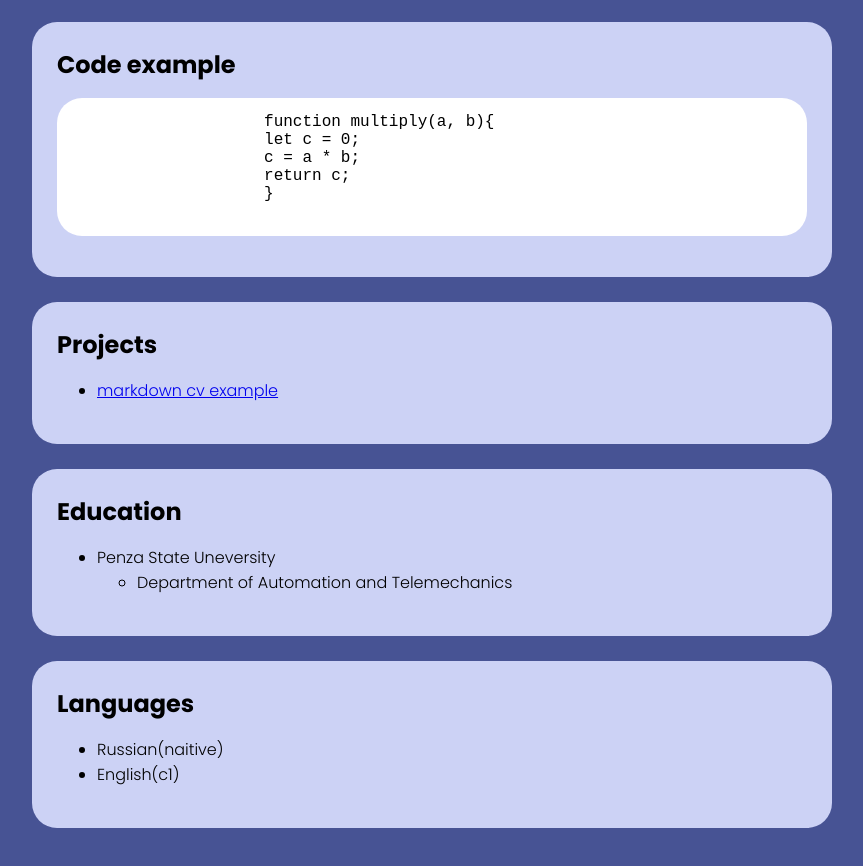
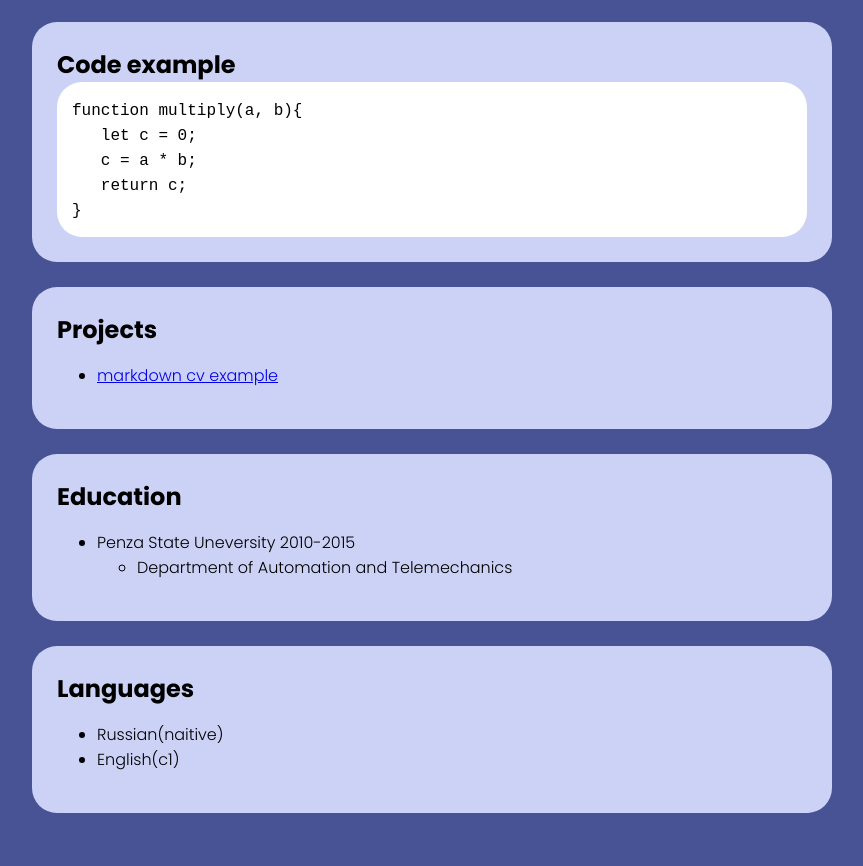
Before and after one commit to AntonSmelchakov/rsschool-cv, a plain HTML site: page index.html in a window 1280 px wide. Shown: the part 1143-2009 px from the top of the page, without its empty margins (208-1071 px from the left). Drawn offline with Linux system fonts and the light colour scheme.

Commit message:
fix: fix w3c errors

```diff
--- a/index.html
+++ b/index.html
@@ -14,9 +14,7 @@
   <body>
     <header class="mainhead">
         <div>
-            <p>
-                <h1>Anton Smelchakov Aleksandrovich</h1>
-            </p>
+            <h1>Anton Smelchakov Aleksandrovich</h1>
             <p class="position">Junior frontend developer</p>
         </div>
         <nav>
@@ -66,15 +64,15 @@
         </section>
         <section>
             <h2 id="h-codeexmp">Code example</h2>
-            <code class="code-example">
-                <pre>
-                    function multiply(a, b){
-                    let c = 0;
-                    c = a * b;
-                    return c;
-                    }
-                </pre>
-            </code>
+            <div class="code-example">
+                <code>
+                        function multiply(a, b){<br>
+                            &nbsp;&nbsp;&nbsp;let c = 0;<br>
+                            &nbsp;&nbsp;&nbsp;c = a * b;<br>
+                            &nbsp;&nbsp;&nbsp;return c;<br>
+                        }<br>
+                </code>
+            </div>
         </section>
         <section>
             <h2 id="h-prodj">Projects</h2>
@@ -86,10 +84,11 @@
         <section>
             <h2 id="h-edu">Education</h2>
             <ul class="edu-list">
-                <li class="el-item">Penza State Uneversity</li>
-                <ul>
-                    <li>Department of Automation and Telemechanics</li>
-                </ul>
+                <li class="el-item">Penza State Uneversity 2010-2015
+                    <ul>
+                        <li>Department of Automation and Telemechanics</li>
+                    </ul>
+                </li>
             </ul>
         </section>
         <section>
--- a/style.css
+++ b/style.css
@@ -61,7 +61,7 @@ header {
     border-radius: 10px;
 }
 
-code pre {
+.code-example {
     padding: 15px;
     background-color: white;
     border-radius: 25px;
```
